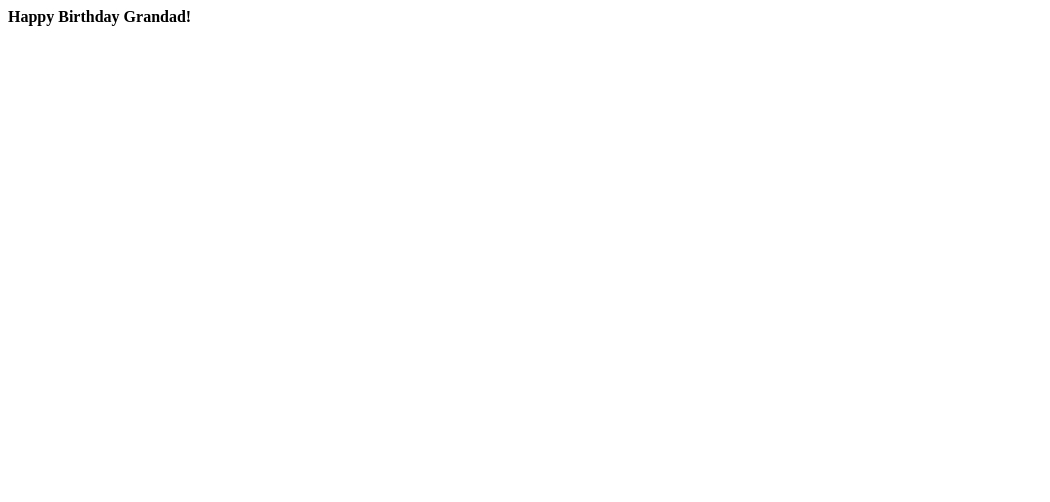
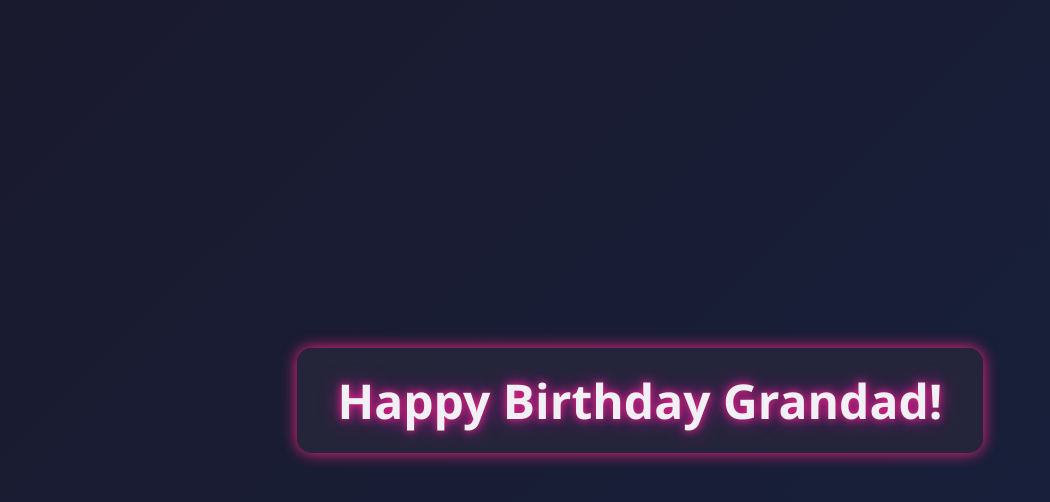
Before and after one commit to pipchell/birthday, a plain HTML site: page index.html in a window 1280 px wide. Shown: the whole page, without its empty margins (0-1050 px from the left). Drawn offline with Linux system fonts and the light colour scheme.

Commit message:
Update index.html

```diff
--- a/index.html
+++ b/index.html
@@ -1,9 +1,30 @@
 <!DOCTYPE html>
 <html lang="en">
   <head>
-    <meta charset="UTF-8">
-    <meta name="viewport" content="width=device-width, initial-scale=1.0">
+    <meta charset="UTF-8" />
+    <meta name="viewport" content="width=device-width, initial-scale=1" />
     <title>Happy Birthday!</title>
+    <link rel="icon" href="logo.png" type="image/png" />
+    <style>
+      body {
+        background: linear-gradient(135deg, #1a1a2e 0%, #16213e 100%);
+        display: flex;
+        justify-content: center;
+        align-items: center;
+        height: 100vh;
+        margin: 0;
+        font-family: 'Segoe UI', Tahoma, Geneva, Verdana, sans-serif;
+        color: #f0f0f5;
+        text-shadow: 0 0 8px #f72585, 0 0 20px #b5179e;
+      }
+      b {
+        font-size: 3rem;
+        padding: 20px 40px;
+        background: rgba(39, 39, 59, 0.8);
+        border-radius: 15px;
+        box-shadow: 0 0 15px #f72585;
+      }
+    </style>
   </head>
   <body>
     <b>Happy Birthday Grandad!</b>
```
